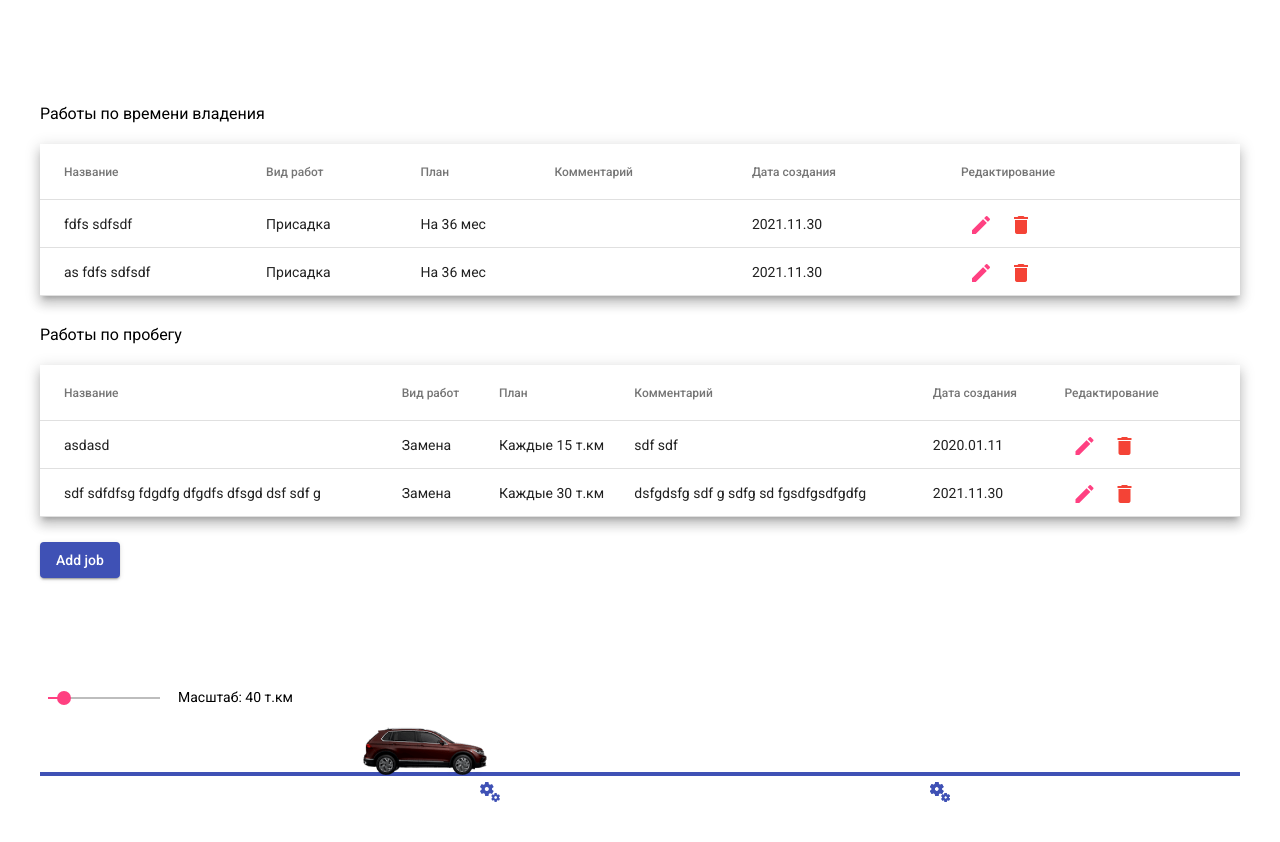
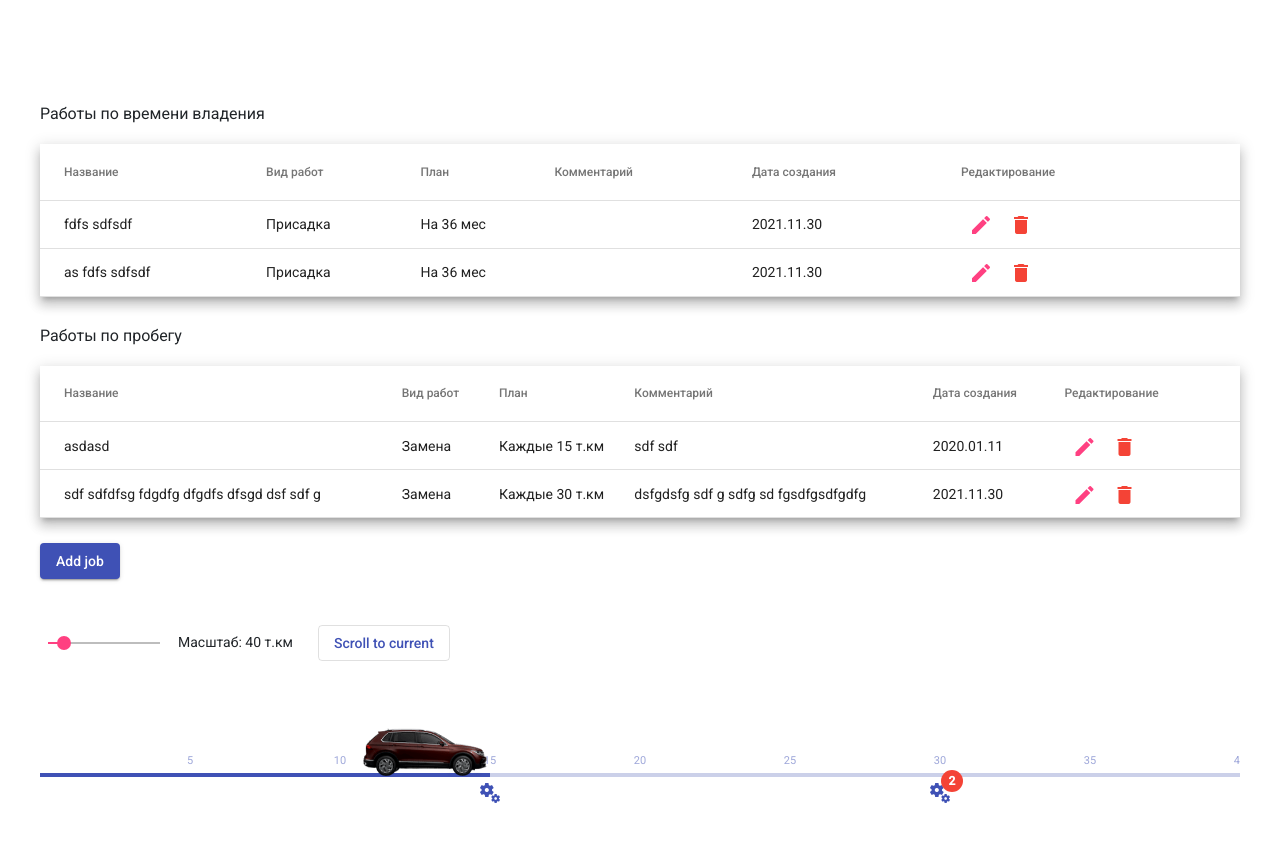
Before and after one commit to GorelovNA/tiguan-service-bar, an Angular app: page / in a window 1280 px wide. Shown: the top 842 px of the page. Built offline with nearby package versions, Linux system fonts and the light colour scheme.

Commit message:
шкала и сколлл к текущему

```diff
--- a/package.json
+++ b/package.json
@@ -17,11 +17,14 @@
     "@angular/compiler": "~11.0.1",
     "@angular/core": "~11.0.1",
     "@angular/forms": "~11.0.1",
+    "@angular/localize": "~11.0.1",
     "@angular/material": "^11.2.13",
     "@angular/platform-browser": "~11.0.1",
     "@angular/platform-browser-dynamic": "~11.0.1",
     "@angular/router": "~11.0.1",
+    "@ng-bootstrap/ng-bootstrap": "^9.1.3",
     "@rxweb/types": "^1.0.8",
+    "bootstrap": "^4.5.0",
     "rxjs": "~6.6.0",
     "tslib": "^2.0.0",
     "zone.js": "~0.10.2"
--- a/src/app/app.module.ts
+++ b/src/app/app.module.ts
@@ -45,6 +45,7 @@ import { MatSliderModule } from '@angular/material/slider';
 import { FormsModule, ReactiveFormsModule } from '@angular/forms';
 import { HttpClientModule } from '@angular/common/http';
 import { ProgressBarComponent } from './progress-bar/progress-bar.component';
+import { NgbModule } from '@ng-bootstrap/ng-bootstrap';
 
 
 const MATERIAL = [
@@ -99,7 +100,8 @@ const MATERIAL = [
     HttpClientModule,
     FormsModule,
     ReactiveFormsModule,
-    ...MATERIAL
+    ...MATERIAL,
+    NgbModule
   ],
   providers: [],
   bootstrap: [AppComponent]
--- a/src/app/progress-bar/progress-bar.component.html
+++ b/src/app/progress-bar/progress-bar.component.html
@@ -1,31 +1,57 @@
 
-<div class="progress-bar">
+
+<div class="controls">
     <div class="scale-slider-container">
         <mat-slider max="100" min="30" [(ngModel)]="kmScale">
         </mat-slider>
         <label>Масштаб: {{kmScale}} т.км</label>
     </div>
+    <button (click)="scrollToCurrent()" mat-stroked-button color="primary">Scroll to current</button>
+</div>
 
-
+<div class="progress-bar-container">
     <div class="progress-container">
+        <div class="scale-steps-container">
+            <span *ngFor="let step of scaleSteps" class="scale-step" [style.left.%]="getItemMargin(step)">{{ step }}</span>
+        </div>
         <mat-progress-bar mode="determinate"
-            [value]="getItemMargin(currentKmValue)"
+            [value]="progreesBarValue"
             [style.width.%]="progreesBarWidth"
         ></mat-progress-bar>
-        <img class="car" [style.left.%]="getItemMargin(currentKmValue)" src="assets/images/tiguan.png" alt="">
+        <img id="car" class="car" [style.left.%]="getItemMargin(currentKmValue)" src="assets/images/tiguan.png" alt="">
     </div>
 
     <div class="items-container">
-        <div class="item" *ngFor="let item of kmJobGraphItems" [style.left]="getItemMargin(item.value) + '%'">
-            <mat-icon color="primary">miscellaneous_services</mat-icon>
-            <div class="preview">
-                <h3>{{ item.title }}</h3>
-                <h4>Пробег: {{ item.value }} т.км</h4>
-                <ul>
-                    <li>{{ item.colorType === colorType.Prisadka ? 'Присадка' : 'Замена' }}</li>
-                    <li>Работы проводятся {{ item.justOnce ? 'на' : 'на каждые' }} {{ item.planValue }} т.км</li>
-                </ul>
-            </div>
-        </div>
+        <div class="item" *ngFor="let item of kmJobGraphItems" [style.left]="getItemMargin(item.value) + '%'" [ngbTooltip]="tipContent" container="body">
+            <mat-icon
+                [matBadge]="item.jobs.length"
+                matBadgeColor="warn"
+                [matBadgeHidden]="item.jobs.length === 1"
+                color="primary"
+            >miscellaneous_services</mat-icon>
+
+
+            <ng-template #tipContent>
+                <div class="preview">
+                    <h2>Работы на пробеге: {{ item.value }} т.км</h2>
+                    <table mat-table [dataSource]="item.jobs">
+                        <ng-container matColumnDef="title">
+                        <th mat-header-cell *matHeaderCellDef> Название </th>
+                        <td mat-cell *matCellDef="let element"> {{element.title}} </td>
+                        </ng-container>
+                        <ng-container matColumnDef="colorType">
+                        <th mat-header-cell *matHeaderCellDef> Вид работ </th>
+                        <td mat-cell *matCellDef="let element"> {{ element.colorType === colorType.Prisadka ? 'Присадка' : 'Замена' }} </td>
+                        </ng-container>
+                        <ng-container matColumnDef="description">
+                        <th mat-header-cell *matHeaderCellDef> Комментарий </th>
+                        <td mat-cell *matCellDef="let element"> {{element.description}} </td>
+                        </ng-container>
+
+                        <tr mat-header-row *matHeaderRowDef="[ 'title', 'colorType', 'description' ]"></tr>
+                        <tr mat-row *matRowDef="let row; columns: [ 'title', 'colorType', 'description' ];"></tr>
+                    </table>
+                </div>
+            </ng-template>
     </div>
 </div>
--- a/src/app/progress-bar/progress-bar.component.scss
+++ b/src/app/progress-bar/progress-bar.component.scss
@@ -1,14 +1,25 @@
-.progress-bar {
-    padding: 56px 0;
-    overflow-x: auto;
+.controls {
+    display: flex;
+    justify-content: flex-start;
+    align-items: center;
+    margin-bottom: 50px;
+
+    & > * {
+        margin-right: 25px;
+    }
 
     .scale-slider-container {
-        margin-bottom: 50px;
-
         label {
             padding-left: 10px;
         }
     }
+}
+
+
+.progress-bar-container {
+    padding: 56px 0;
+    overflow-x: auto;
+    scroll-behavior: smooth;
 
     .progress-container {
         position: relative;
@@ -18,7 +29,22 @@
             width: 130px;
             position: absolute;
             top: -49px;
-            left: 15%;
+            left: 0%;
+            transition: left cubic-bezier(0, 0.95, 0.01, 0.96) 2s;
+        }
+
+        .scale-steps-container {
+            position: absolute;
+            left: 0;
+            right: 0;
+            top: -22px;
+            font-size: 11px;
+            color: rgba(63,81,181,0.5);
+
+            .scale-step {
+                position: absolute;
+                transform: translateX(-50%);
+            }
         }
     }
 
@@ -30,33 +56,11 @@
         .item {
             position: absolute;
             transform: translateX(-50%);
+            cursor: help;
 
             &:hover .preview {
                 display: block;
             }
-
-            .preview {
-                display: none;
-                background-color: cadetblue;
-                padding: 20px;
-                border-radius: 8px;
-                transform: translateX(-50%);
-                left: 50%;
-                position: absolute;
-                bottom: 39px;
-
-                &::after {
-                    content: "";
-                    background-color: cadetblue;
-                    width: 15px;
-                    height: 15px;
-                    display: block;
-                    position: absolute;
-                    bottom: -5px;
-                    left: calc(50% - 10px);
-                    transform: rotate(45deg);
-                }
-            }
         }
     }
 }
--- a/src/app/progress-bar/progress-bar.component.ts
+++ b/src/app/progress-bar/progress-bar.component.ts
@@ -5,9 +5,14 @@ import { ColorType, Job, JobType } from '../shared/job.interface';
 export const MAX_KM_SIZE = 300; // т.км
 export const MAX_TIME_SIZE = 84; // мес (7лет)
 
+interface JobGraphItem {
+    value: number; // итоговый пробег / время
+    jobs: JobGraphDetails[]; // работы на данном пробеге / времени
+}
 
-interface JobGraphItem extends Job {
-    value: number;
+
+interface JobGraphDetails extends Job {
+    value: number; // итоговый пробег / время
 }
 
 @Component({
@@ -24,8 +29,13 @@ export class ProgressBarComponent implements OnInit {
 
     kmScale = 40; // default scale = 100 t.km
 
+    scaleSteps: number[] = [];
+
     get progreesBarWidth(): number {
         return (MAX_KM_SIZE / this.kmScale) * 100;
+    }
+    get progreesBarValue(): number {
+        return (this.currentKmValue * 100) / MAX_KM_SIZE;
     }
 
     @Input() set jobs(_jobs: Job[]) {
@@ -37,17 +47,42 @@ export class ProgressBarComponent implements OnInit {
 
         kmJobs.forEach(j => {
             if (j.justOnce) {
-                this.kmJobGraphItems.push({
+                const sameValueItem = this.kmJobGraphItems.find(i => i.value === j.planValue);
+
+                if (sameValueItem) {
+                    sameValueItem.jobs.push({
                         ...j,
                         value: j.planValue
                     });
                 } else {
+                    this.kmJobGraphItems.push({
+                        value: j.planValue,
+                        jobs: [{
+                            ...j,
+                            value: j.planValue
+                        }]
+                    });
+                }
+            } else {
                 let value = j.planValue;
                 while (value <= MAX_KM_SIZE) {
-                    this.kmJobGraphItems.push({
+                    const sameValueItem = this.kmJobGraphItems.find(i => i.value === value);
+
+                    if (sameValueItem) {
+                        sameValueItem.jobs.push({
                             ...j,
                             value
                         });
+                    } else {
+                        this.kmJobGraphItems.push({
+                            value,
+                            jobs: [{
+                                ...j,
+                                value
+                            }]
+                        });
+                    }
+
                     value += j.planValue;
                 }
             }
@@ -59,9 +94,20 @@ export class ProgressBarComponent implements OnInit {
     constructor() { }
 
     ngOnInit(): void {
+        let step = 5; // т.км
+        while (step <= MAX_KM_SIZE) {
+            this.scaleSteps.push(step);
+            step += 5;
+        }
+
+        this.scrollToCurrent();
     }
 
     getItemMargin(value: number): number {
         return (value * 100) / this.kmScale;
     }
+
+    scrollToCurrent(): void {
+        document.getElementById('car')?.scrollIntoView();
     }
+}
--- a/src/polyfills.ts
+++ b/src/polyfills.ts
@@ -1,3 +1,7 @@
+/***************************************************************************************************
+ * Load `$localize` onto the global scope - used if i18n tags appear in Angular templates.
+ */
+import '@angular/localize/init';
 /**
  * This file includes polyfills needed by Angular and is loaded before the app.
  * You can add your own extra polyfills to this file.
--- a/src/styles.scss
+++ b/src/styles.scss
@@ -3,3 +3,23 @@
 body {
     font-family: Roboto, "Helvetica Neue", sans-serif;
 }
+
+/* Importing Bootstrap SCSS file. */
+@import '~bootstrap/scss/bootstrap';
+
+
+.tooltip.show {
+    opacity: 1 !important;
+}
+
+.tooltip-inner {
+    max-width: none !important;
+
+    table {
+        min-width: 350px;
+
+        .mat-cell, .mat-header-cell {
+            padding: 0 15px;
+        }
+    }
+}
```
Also changed, not shown: 1 other file (tests, documents, lock files or other folders). Lines whose indentation alone changed are shown as unchanged.
